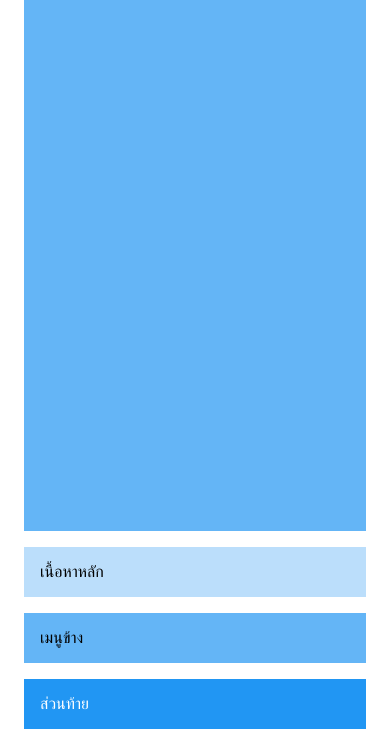
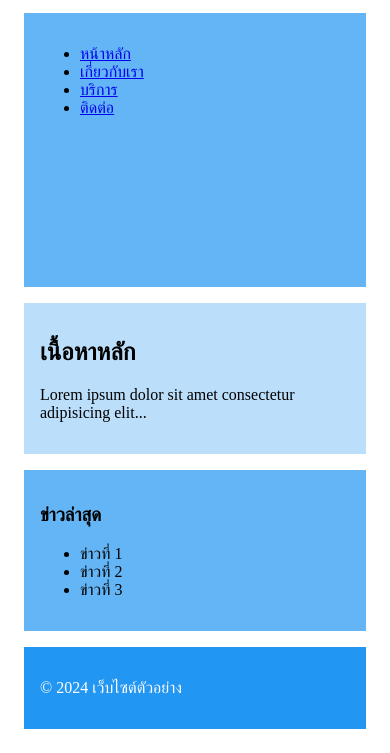
Before and after one commit to Kimrtk08/week4-grid-lab, a plain HTML site: page index.html in a window 390 px wide. Shown: the part 139-892 px from the top of the page. Drawn offline with Linux system fonts and the light colour scheme.

Commit message:
เพิ่มเนื้อหาจําลองสาหรับทดสอบ Responsive

```diff
--- a/index.html
+++ b/index.html
@@ -10,11 +10,28 @@
 
   <body>
     <div class="grid-container">
-      <header class="header">สวนหัว</header>
-      <nav class="nav">เมนูนําทาง</nav>
-      <main class="main">เนื้อหาหลัก</main>
-      <aside class="sidebar">เมนูข้าง</aside>
-      <footer class="footer">ส่วนท้าย</footer>
+      <header class="header"><h1>เว็บไซต์ตัวอย่าง</h1></header>
+      <nav class="nav">
+        <ul>
+          <li><a href="#">หน้าหลัก</a></li>
+          <li><a href="#">เกี่ยวกับเรา</a></li>
+          <li><a href="#">บริการ</a></li>
+          <li><a href="#">ติดต่อ</a></li>
+        </ul>
+      </nav>
+      <main class="main">
+        <h2>เนื้อหาหลัก</h2>
+        <p>Lorem ipsum dolor sit amet consectetur adipisicing elit...</p>
+      </main>
+      <aside class="sidebar">
+        <h3>ข่าวล่าสุด</h3>
+        <ul>
+          <li>ข่าวที่ 1</li>
+          <li>ข่าวที่ 2</li>
+          <li>ข่าวที่ 3</li>
+        </ul>
+      </aside>
+      <footer class="footer"><p>&copy; 2024 เว็บไซต์ตัวอย่าง</p></footer>
     </div>
   </body>
 </html>
```
